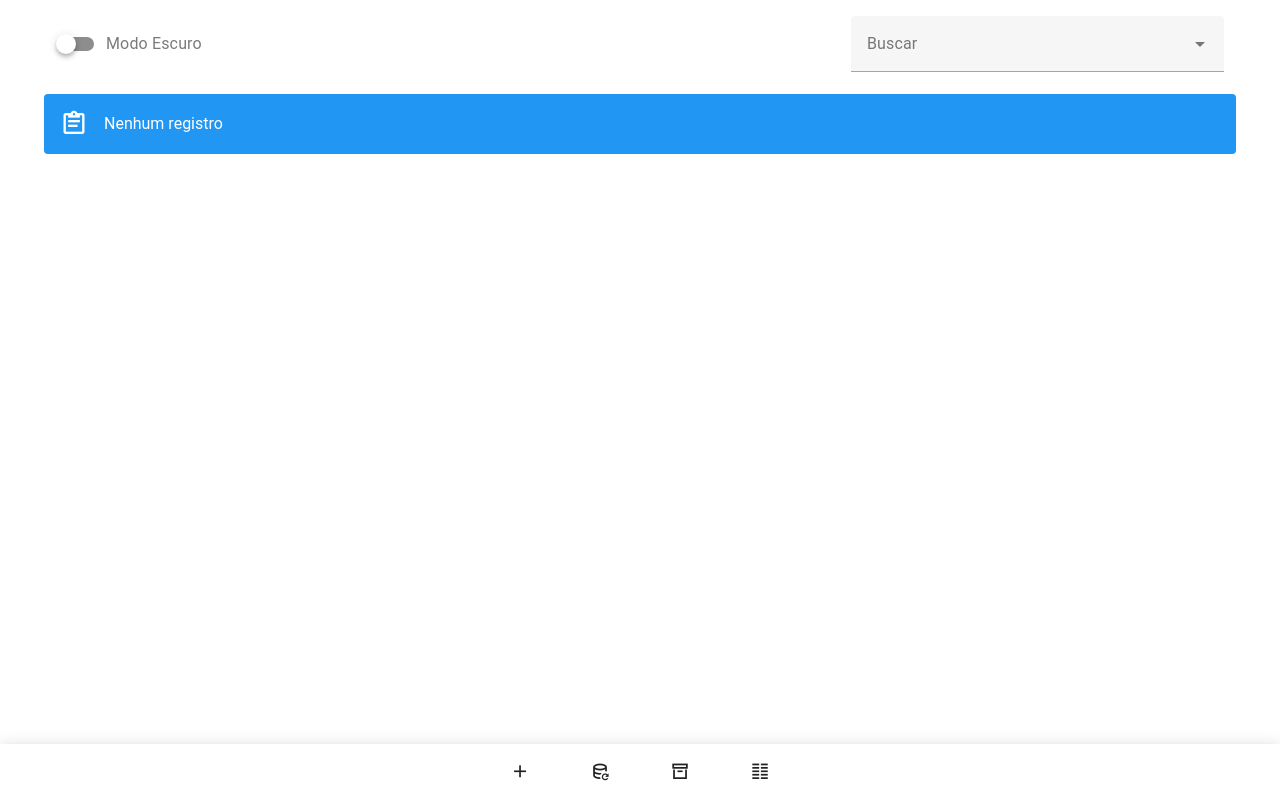
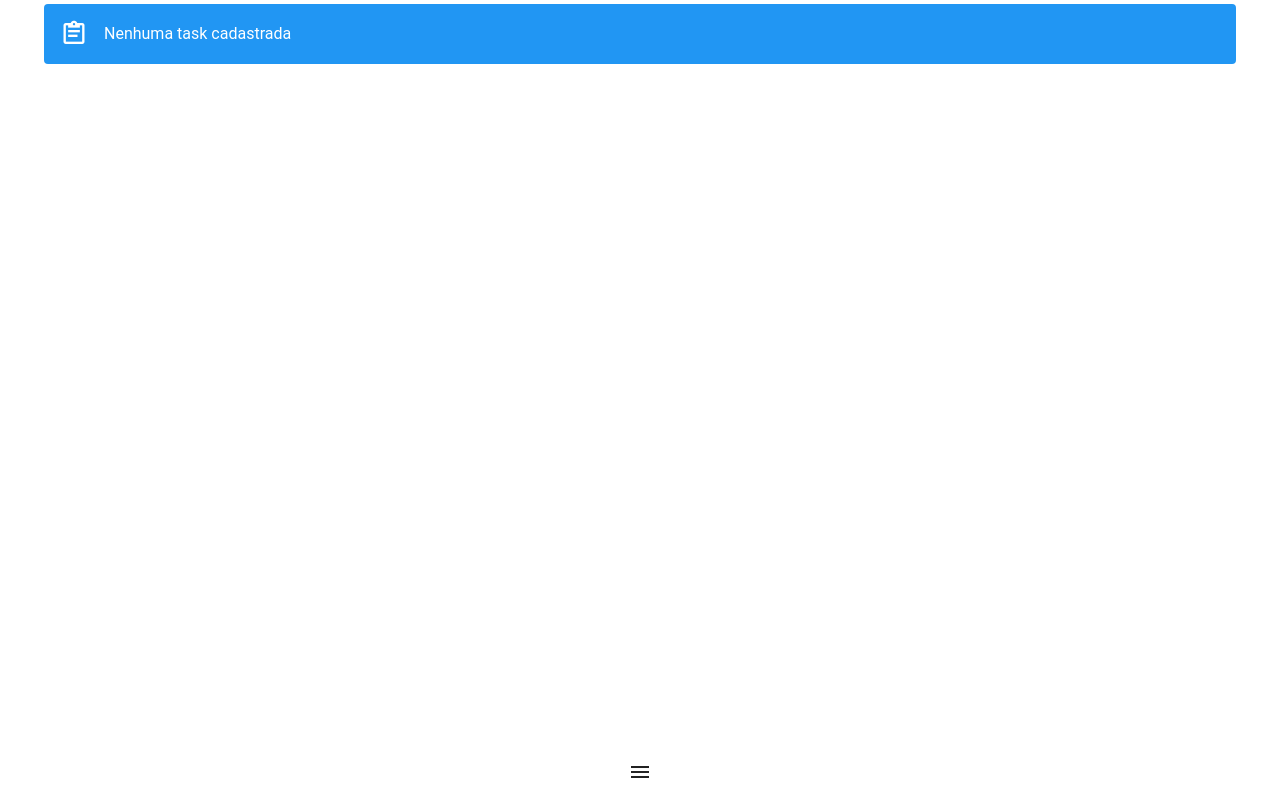
Before and after one commit to ssergio100/tasks, a Vue app: page / in a window 1280 px wide. Built offline with nearby package versions, Linux system fonts and the light colour scheme.

Commit message:
Ajsutes estéticos

```diff
--- a/src/components/MainComponent.vue
+++ b/src/components/MainComponent.vue
@@ -1,54 +1,24 @@
 <template>
 
   <div class="icon-container" v-if="isVisible">
-      <v-icon color="#E91E63" size="8">{{ 'mdi-circle' }}</v-icon>
+      <v-icon color="#AAAA00" size="8">{{ 'mdi-circle' }}</v-icon>
     </div>
   <v-container>
     <v-row>
-      <v-col cols="8">
-        <v-switch v-model="isDarkMode" :label="isDarkMode ? 'Modo Claro' : 'Modo Escuro'" @change="toggleTheme">
-        </v-switch>
-      </v-col>
-      <v-col cols="4">
-        <v-autocomplete clearable v-model="selectedTask" label="Buscar" :items="taskNumbers" item-value="number"
-          item-text="number"></v-autocomplete>
+
+      <v-col cols="12" md="6" float-right v-if="showSearcTask">
+        <v-autocomplete
+          clearable
+          v-model="selectedTask"
+          label="Buscar"
+          :items="taskNumbers"
+          item-value="number"
+          color="#AAAA00"
+          variant="outlined"
+          item-text="number">
+        </v-autocomplete>
       </v-col>
     </v-row>
-
-    <v-bottom-navigation :elevation="9">
-      <v-tooltip text="Adicionar tarefa" location="top">
-        <template v-slot:activator="{ props }">
-          <v-btn value="add" v-bind="props" @click="openModal">
-            <v-icon>mdi-plus</v-icon>
-          </v-btn>
-        </template>
-      </v-tooltip>
-
-      <v-tooltip text="Esportar/Importar tarefas" location="top">
-        <template v-slot:activator="{ props }">
-          <v-btn value="export" v-bind="props" @click="exportTasks">
-            <v-icon>mdi-database-refresh-outline</v-icon>
-          </v-btn>
-        </template>
-      </v-tooltip>
-
-      <v-tooltip :text="!archiveds ? 'Ver arquivadas' : 'Ver Ativas'" location="top">
-        <template v-slot:activator="{ props }">
-          <v-btn value="status" v-bind="props" @click="toggleView">
-            <v-icon>mdi-archive-outline</v-icon>
-          </v-btn>
-        </template>
-      </v-tooltip>
-
-      <v-tooltip :text="colNum === 6 ? 'Uma coluna' : 'Duas colunas'" location="top">
-        <template v-slot:activator="{ props }">
-          <v-btn value="status" v-bind="props" @click="toggleColNum">
-            <v-icon v-if="colNum === 6">mdi-format-align-justify</v-icon>
-            <v-icon v-if="colNum === 12">mdi-format-columns</v-icon>
-          </v-btn>
-        </template>
-      </v-tooltip>
-    </v-bottom-navigation>
 
     <v-dialog v-model="isModalOpen" max-width="800px">
       <v-card>
@@ -56,8 +26,8 @@
           <span class="headline">Exportar e Importar Dados</span>
         </v-card-title>
         <v-card-subtitle>
-          <v-textarea label="Dados Atuais (JSON)" v-model="currentData" readonly rows="5" auto-grow></v-textarea>
-          <v-textarea label="Colar Dados (JSON para Importação)" v-model="importData" rows="5" auto-grow
+          <v-textarea hint="Copie o json" label="Dados Atuais (JSON)" v-model="currentData" readonly rows="5" auto-grow></v-textarea>
+          <v-textarea hint="Cole o json aqio para restaurar as tarefas" label="Colar Dados (JSON para Importação)" v-model="importData" rows="5" auto-grow
             @input="handlePaste"></v-textarea>
         </v-card-subtitle>
         <v-card-actions>
@@ -78,6 +48,74 @@
     />
 
   </v-container>
+
+
+  <div class="footer-actions text-center">
+    <v-menu>
+      <template v-slot:activator="{ props: activatorProps }" >
+        <v-icon v-bind="activatorProps">mdi-menu</v-icon>
+      </template>
+
+      <v-tooltip text="Alternar tema" location="top">
+        <template v-slot:activator="{ props }">
+          <v-btn value="status" @click="toggleTheme" v-bind="props" style="margin: 3px">
+            <v-icon :color="isDarkMode ? 'blue-grey-lighten-3' : 'blue-grey-lighten-3'">
+              {{ isDarkMode ? 'mdi-white-balance-sunny' : 'mdi-weather-night' }}
+            </v-icon>
+          </v-btn>
+        </template>
+      </v-tooltip>
+
+      <v-tooltip text="Procurar task" location="top">
+        <template v-slot:activator="{ props }">
+          <v-btn value="status" @click="showSearcTask = !showSearcTask" v-bind="props" style="margin: 3px">
+            <v-icon>mdi-selection-search</v-icon>
+          </v-btn>
+        </template>
+      </v-tooltip>
+
+      <v-tooltip text="Adicionar tarefa" location="top">
+        <template v-slot:activator="{ props }">
+          <v-btn value="add" v-bind="props" @click="openModal" style="margin: 3px">
+            <v-icon>mdi-plus</v-icon>
+          </v-btn>
+        </template>
+      </v-tooltip>
+
+      <v-tooltip text="Esportar/Importar tarefas" location="top">
+        <template v-slot:activator="{ props }">
+          <v-btn value="export" v-bind="props" @click="exportTasks" style="margin: 3px">
+            <v-icon>mdi-database-refresh-outline</v-icon>
+          </v-btn>
+        </template>
+      </v-tooltip>
+
+      <v-tooltip :text="!archiveds ? 'Ver arquivadas' : 'Ver Ativas'" location="top">
+        <template v-slot:activator="{ props }">
+          <v-btn value="status" v-bind="props" @click="toggleView" style="margin: 3px">
+            <v-icon>mdi-archive-outline</v-icon>
+
+          </v-btn>
+        </template>
+      </v-tooltip>
+
+      <v-tooltip :text="colNum === 6 ? 'Uma coluna' : 'Duas colunas'" location="top">
+        <template v-slot:activator="{ props }">
+          <v-btn value="status" v-bind="props" @click=" colNum = colNum === 6 ? 12 : 6;" style="margin: 3px">
+            <v-icon v-if="colNum === 6">mdi-format-align-justify</v-icon>
+            <v-icon v-if="colNum === 12">mdi-format-columns</v-icon>
+          </v-btn>
+        </template>
+      </v-tooltip>
+
+
+    </v-menu>
+  </div>
+
+
+
+
+
 </template>
 
 <script setup>
@@ -95,6 +133,7 @@
   const theme = useTheme();
   const isDarkMode = ref(theme.global.current.value.dark);
   const colNum = ref(12);
+  const showSearcTask = ref(false);
   const modalAddTask = ref(null);
   const archiveds = ref(false);
   const isModalOpen = ref(false);
@@ -165,10 +204,6 @@ function showIconTemporarily() {
     }
   }
 
-  function handlePaste(event) {
-    // Optional: Handle paste events if necessary
-  }
-
   async function toggleTheme() {
     const newTheme = theme.global.current.value.dark ? 'light' : 'dark';
     theme.global.name.value = newTheme;
@@ -193,6 +228,7 @@ function showIconTemporarily() {
     //console.log(archiveds.value)
   };
 
+
   function exportTasks() {
     isModalOpen.value = true
   }
@@ -210,4 +246,14 @@ function showIconTemporarily() {
   left: 10px; /* Distância da esquerda */
   z-index: 1000; /* Garante que fique acima de outros elementos */
 }
+
+.footer-actions {
+  position: fixed;
+  bottom: 0;
+  left: 0;
+  width: 100%;
+  padding: 16px;
+  z-index: 1000; /* Para garantir que esteja acima de outros conteúdos */
+}
+
 </style>
--- a/src/components/ModalAddTask.vue
+++ b/src/components/ModalAddTask.vue
@@ -25,11 +25,11 @@
           <v-expansion-panel>
         <v-expansion-panel-title>Mais opções</v-expansion-panel-title>
         <v-expansion-panel-text expand-icon="mdi-menu-down">
-          <v-text-field hint="Link do chamado/tarefa" v-model="task.link" clearable label="Link"></v-text-field>
-          <v-text-field hint="Link do deploy homologação"  v-model="task.dev" clearable label="Dev"></v-text-field>
-          <v-text-field hint="Link do deploy homologação do cliente"  v-model="task.homolog" clearable label="Homolog"></v-text-field>
-          <v-text-field hint="Link do deploy produção"  v-model="task.prod" clearable label="Prod"></v-text-field>
-          <v-textarea hint="Comentários/anotações"v-model="task.comments" clearable label="Comments"></v-textarea>
+          <v-text-field hint="Link do chamado/tarefa" v-model="task.link" clearable label="Link da tarefa"></v-text-field>
+          <v-text-field hint="Link do deploy homologação"  v-model="task.dev" clearable label="Desenvolvimento"></v-text-field>
+          <v-text-field hint="Link do deploy homologação do cliente"  v-model="task.homolog" clearable label="Homologação"></v-text-field>
+          <v-text-field hint="Link do deploy produção"  v-model="task.prod" clearable label="Produção"></v-text-field>
+          <v-textarea hint="Comentários/anotações" v-model="task.comments" clearable label="Comentários"></v-textarea>
         </v-expansion-panel-text>
       </v-expansion-panel>
       </v-expansion-panels>
--- a/src/components/TaskList.vue
+++ b/src/components/TaskList.vue
@@ -1,7 +1,7 @@
 <template>
 
     <v-row>
-      <v-alert   type="info" v-if="tasks.length === 0" icon="mdi-clipboard-text-outline" text="Nenhum registro"></v-alert>
+      <v-alert   type="info" v-if="tasks.length === 0" icon="mdi-clipboard-text-outline" :text=" archiveds == false? 'Nenhuma task cadastrada' : 'Nenhuma task arquivada'"></v-alert>
 
       <v-col v-for="task in tasks" :key="task.id" cols="12" :md="colNum"  style="padding:3px !important;">
         <v-card
@@ -45,7 +45,7 @@
               </v-card-subtitle>
             </v-col>
 
-            <v-col class="d-flex justify-end" cols="auto">
+            <v-col class="d-flex justify-end" cols="auto" style="padding-left: 13px;">
               <v-icon v-if="task.status_id === 1 && task.archived !== 1"
                 :color="colorIcons"
                 size="small"
@@ -53,10 +53,10 @@
               </v-icon>
 
               <v-icon v-if="task.status_id === 2"
-              :color="task.color"
-              size="small"
-              class="mb-1 v-avatar--metronome"
-              @click="toggeStatus(task)">{{ 'mdi-pause-box-outline' }}
+                :color="task.color"
+                size="small"
+                class="mb-1 v-avatar--metronome"
+                @click="toggeStatus(task)">{{ 'mdi-pause-box-outline' }}
               </v-icon>
 
               <v-icon v-if="task.status_id == 1"
@@ -99,6 +99,7 @@
         </v-btn>
       </template>
     </v-snackbar>
+
 
 </template>
 
@@ -145,14 +146,15 @@ async function loadTasks() {
     let id_task = props.selectedTask
     let archived = props.archiveds
 
-    console.log(id_task);
     try {
       if (id_task !== null) {
-        console.log(id_task);
         tasks.value = await db.tasks.where('number').equals(id_task).toArray();
       } else {
             let status_id = archived ? 1 : 0
-            tasks.value = await db.tasks.where('archived').equals(status_id).toArray();
+            tasks.value = await db.tasks.where('archived')
+            .equals(status_id)
+            .reverse()
+            .sortBy('status_id');
      }
     } catch (error) {
       console.error('Erro ao carregar as tarefas:', error);
@@ -219,13 +221,13 @@ async function loadTasks() {
         if (updated){
           showSnackbar(`Tarefa ${task.number} ${statusText}.`, 'lime')
         }else{
-          console.log("Não atualizado");
+          showSnackbar(`Erro ao arquivar a tarefa ${task.number}`, 'error','mdi-alert-circle', 2000)
         }
       });
 
       loadTasks()
     } catch (error) {
-      console.error('Erro ao arquivar a tarefa:', error);
+      showSnackbar(`Erro ao arquivar a tarefa ${task.number}`, 'error','mdi-alert-circle', 2000)
     }
   }
 
@@ -238,11 +240,8 @@ async function loadTasks() {
       const now = Date.now();
       const elapsed = (now - startTime) / 1000;
       time.value = task.time + elapsed;
-
-      console.log(1111)
-
+       console.log('timer')
       if (Math.floor(elapsed) % 5 === 0) {
-          console.log(2222)
           updateTimeTask(task.id, Math.floor(time.value));
           emit('child-event',1)
       }
@@ -288,15 +287,14 @@ async function loadTasks() {
     if(task.status_id == 1 && task.time > 0) {
         db.tasks.update(task.id, { time: 0 }).then((updated) => {
         if (updated) {
-          snackbarText.value=`Contador da tarefa ${task.number} zerado.`
-          snackbar.value=true;
+          showSnackbar(`Contador da tarefa ${task.number} zerado.`, 'lime')
           loadTasks();
         } else {
         }
       }).catch((error) => {
       });
     } else {
-     console.log('Só é possivel zerar tarefas pausadas e com time maior que 0')
+      showSnackbar('Só é possivel zerar tarefas pausadas e com time maior que 0', '#FF5722', null, 5000)
     }
 
   }
@@ -340,7 +338,8 @@ async function loadTasks() {
     }
   }
 
-  function showSnackbar(text = 'Mensagem padrão', color = 'lime', icon='mdi-information-variant-box-outline', timeout = 1000) {
+  function showSnackbar(text = 'Mensagem padrão', color = 'lime', icon = null, timeout = 1000) {
+    icon = icon === null ? 'mdi-information-variant-box-outline' : icon
     snackbarIcon.value = icon;
     snackbarText.value = text;
     snackbarColor.value = color;
@@ -360,7 +359,6 @@ async function loadTasks() {
       showSnackbar(`Copiado para área de transferencia.`, 'lime')
     } catch (err) {
       console.error('Erro ao copiar o texto: ', err);
-      //this.showSnackbar(err, 'error')
     }
     document.body.removeChild(textArea);
   }
@@ -380,7 +378,6 @@ async function loadTasks() {
   });
 
   watch(() => props.archiveds, (newVal) => {
-      console.log(newVal)
       loadTasks(newVal);
   });
 
```
